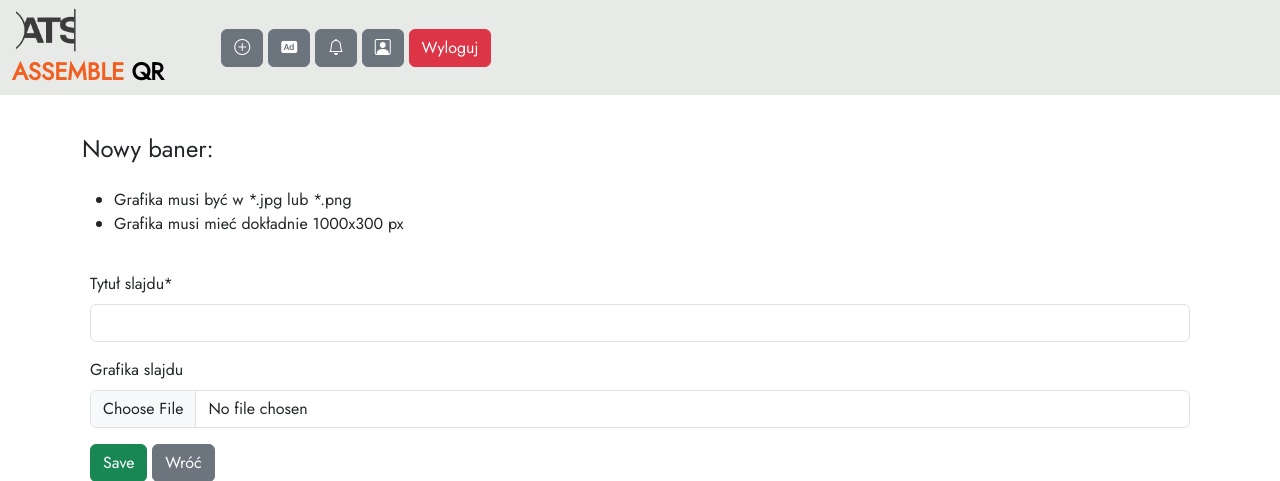
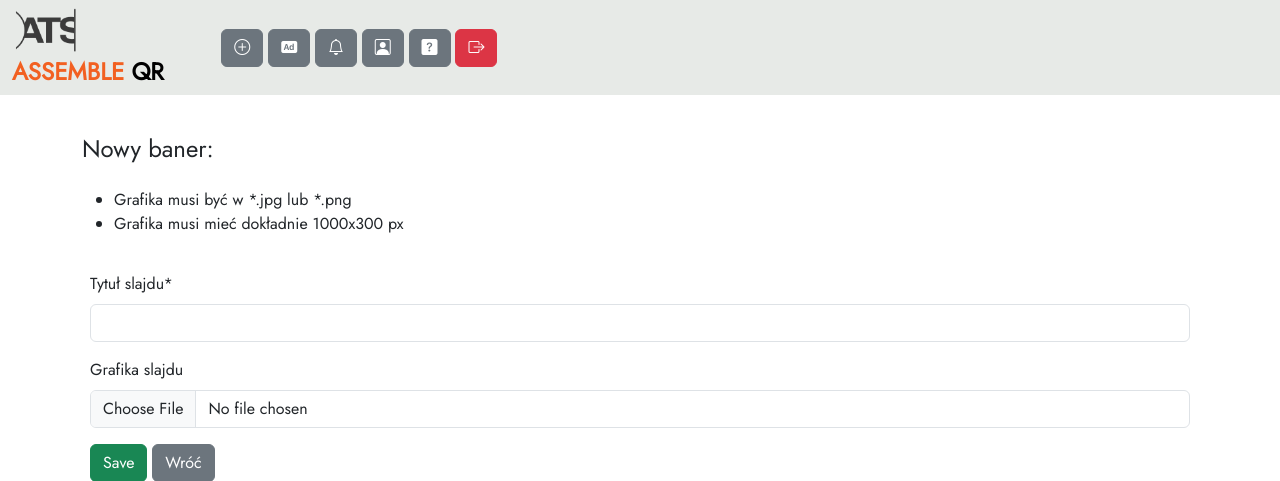
Before and after one commit to Klewiu/ManualsQR, a Django app: page /marketing/create in a window 1280 px wide. Shown: the top 481 px of the page. Run offline with Django 4.2, Linux system fonts and the light colour scheme; the visitor is signed in with stand-in values (Sample User, id 1); some libraries are stand-ins or nearby versions.

Commit message:
Change navbar icon + add manual

```diff
--- a/src/templates/navbar.html
+++ b/src/templates/navbar.html
@@ -44,9 +44,13 @@
                 {% endif %}
 
                 {% if user.is_authenticated %}
+                <a href="{% static 'ASSEMBLEQR - INSTRUKCJA OBSŁUGI APLIKACJI.pdf' %}" class="btn btn-secondary" target="_blank"><i class="bi bi-question-square-fill" title="Instukcja"></i></a>
+                {% endif %}
+
+                {% if user.is_authenticated %}
                 <!-- Button trigger LOGOUT modal -->
-                <button type="button" class="btn btn-danger" data-bs-toggle="modal" data-bs-target="#exampleModal">
-                  Wyloguj
+                <button type="button" class="btn btn-danger" data-bs-toggle="modal" data-bs-target="#exampleModal" title="Wyloguj">
+                  <i class="bi bi-box-arrow-right"></i>
                 </button>
                 {% endif %}
             </div>
```
Also changed, not shown: readme.txt.
